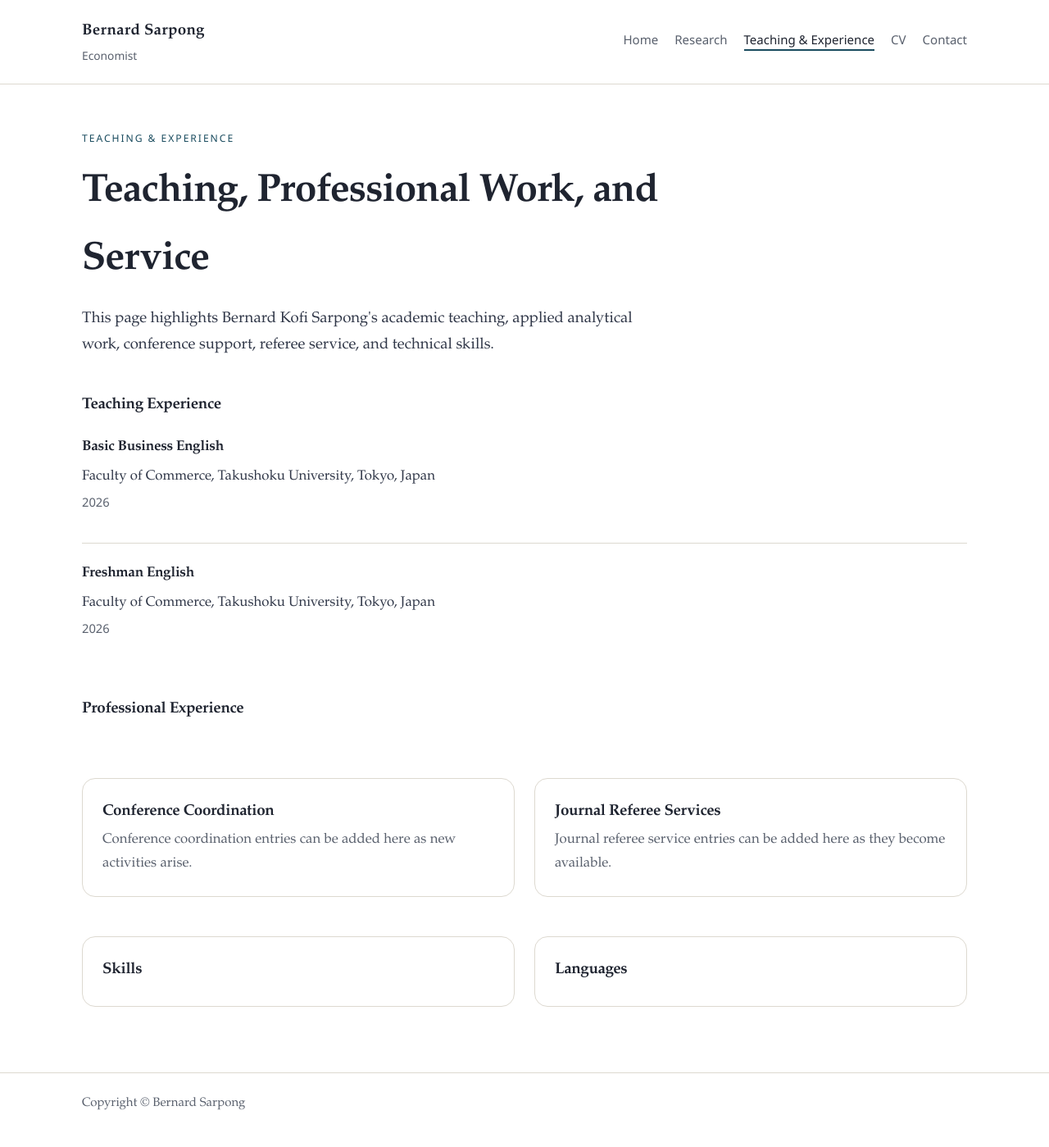
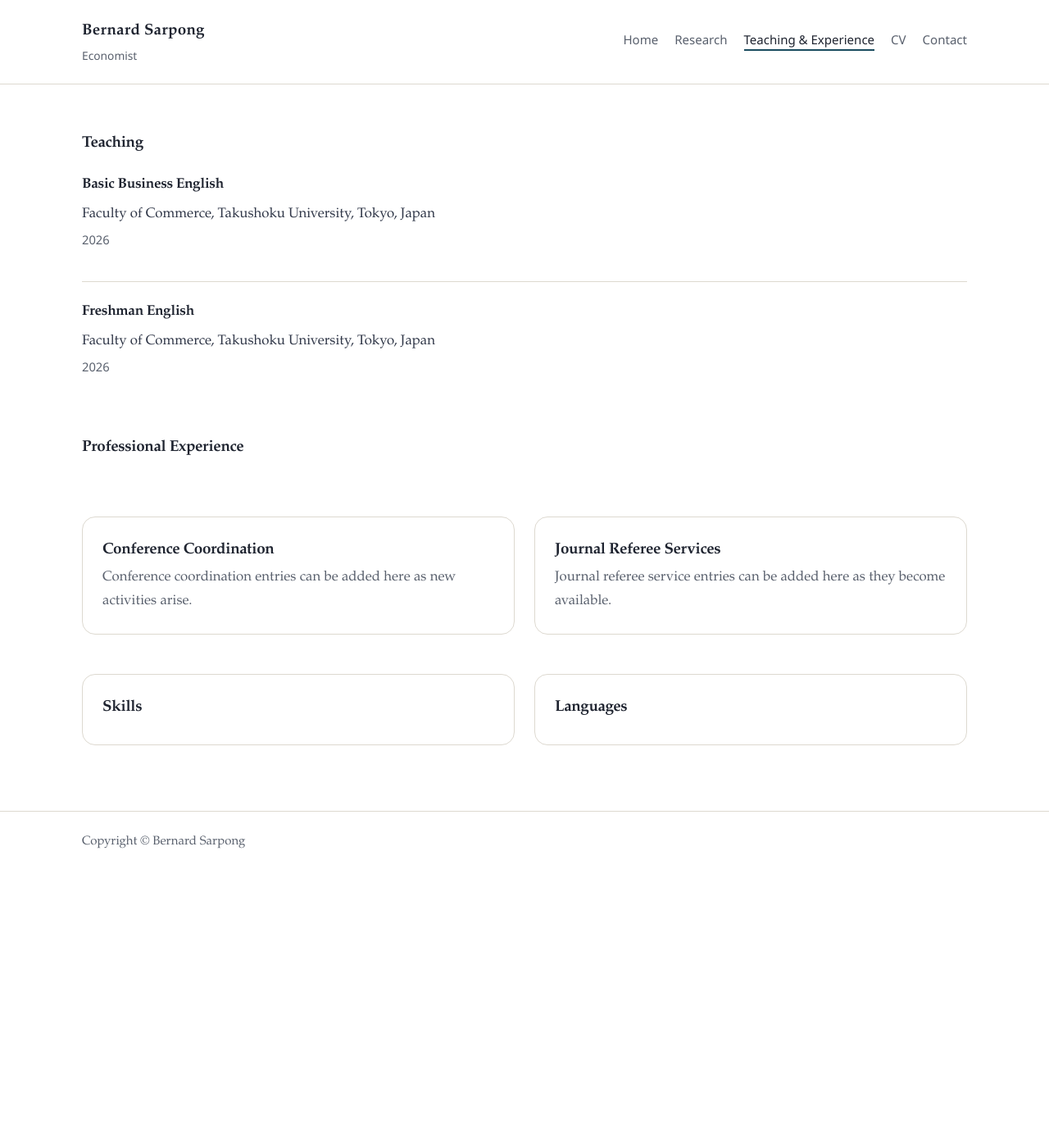
Before and after one commit to bernardksarpong/bernardksarpong.github.io, a Jekyll site: the page built from experience.html, in a window 1280 px wide. Shown: the whole page at 82% size. Built offline with Jekyll 4.4.1, drawn with Linux system fonts in a browser that asks for light colours; after the commit the page ends 1080 px from its top, so only the background shows below that.

Commit message:
Simplify experience page heading

```diff
--- a/experience.html
+++ b/experience.html
@@ -5,15 +5,11 @@ description: Teaching, professional experience, service, skills, and languages f
 ---
 {% assign experience = site.data.experience %}
 
-<section class="page-intro">
-  <p class="eyebrow">Teaching &amp; Experience</p>
-  <h1>Teaching, Professional Work, and Service</h1>
-  <p class="lead">This page highlights Bernard Kofi Sarpong's academic teaching, applied analytical work, conference support, referee service, and technical skills.</p>
-</section>
+
 
 <section>
   <div class="section-heading">
-    <h2>Teaching Experience</h2>
+    <h2>Teaching</h2>
   </div>
   <div class="item-list">
     {% for item in experience.teaching_experience %}
```
